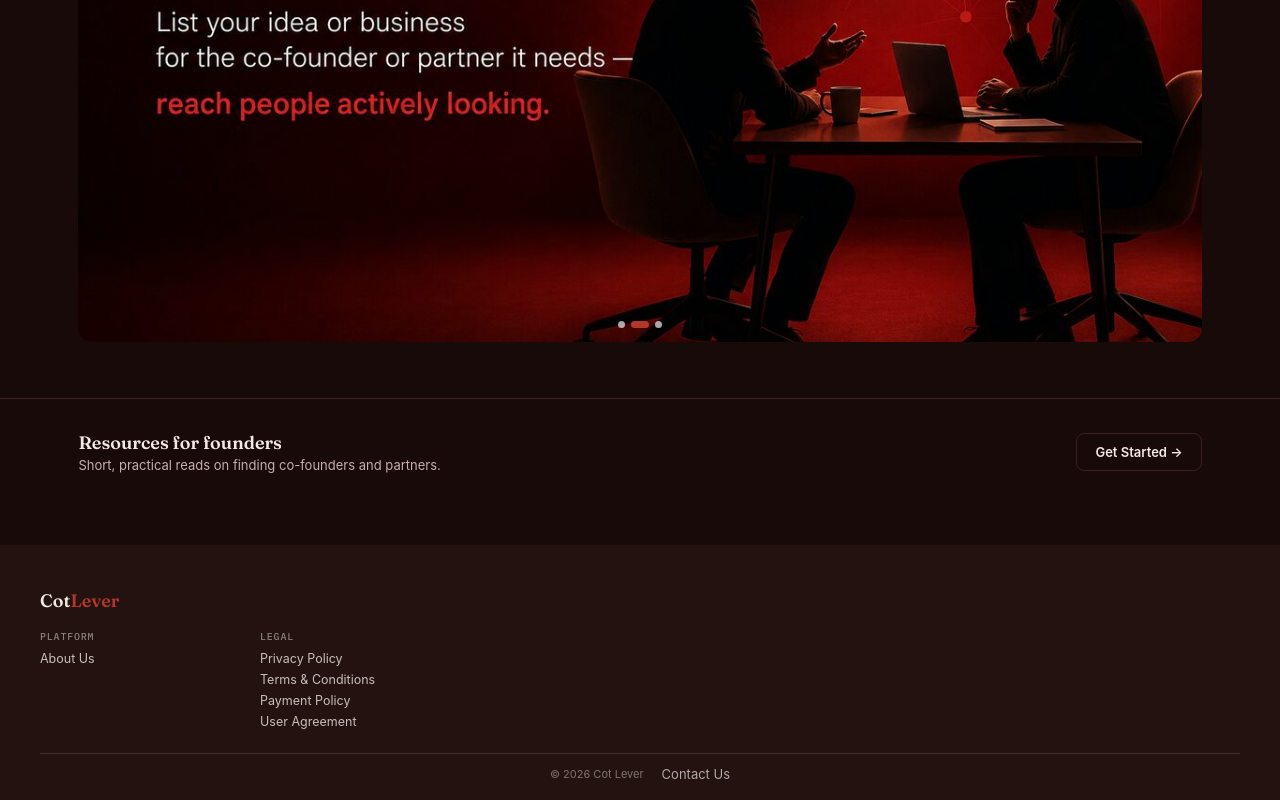
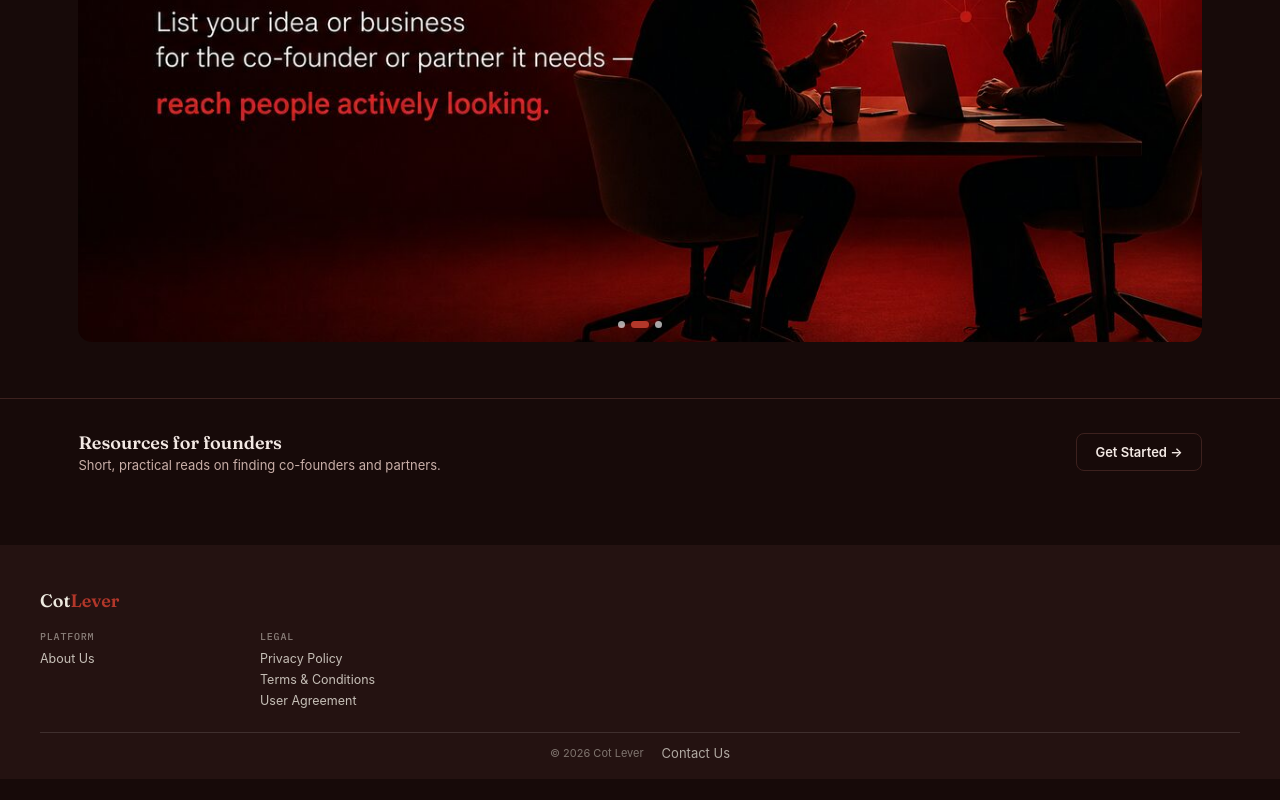
Before and after one commit to cotlevercom-ship-it/grocery-now, a Next.js app: page / in a window 1280 px wide. Shown: the part 528-1328 px from the top of the page. After the commit the page ends 1307 px from the top, so only its background shows below. Built offline with nearby package versions, Linux system fonts and the light colour scheme; no server answers; the database is empty.

Commit message:
Remove Payment Policy link from Footer Legal section (still accessible via /payment-policy directly and the /pricing page link)

```diff
--- a/components/Footer.jsx
+++ b/components/Footer.jsx
@@ -47,7 +47,6 @@ export default function Footer() {
             <div style={{ fontFamily: theme.fontMono, fontSize: '10px', letterSpacing: '0.08em', textTransform: 'uppercase', color: 'rgba(237,234,224,0.5)', marginBottom: '8px' }}>Legal</div>
             <FooterLink href="/privacy-policy">Privacy Policy</FooterLink>
             <FooterLink href="/terms">Terms & Conditions</FooterLink>
-            <FooterLink href="/payment-policy">Payment Policy</FooterLink>
             <FooterLink href="/user-agreement">User Agreement</FooterLink>
           </div>
         </div>
```
